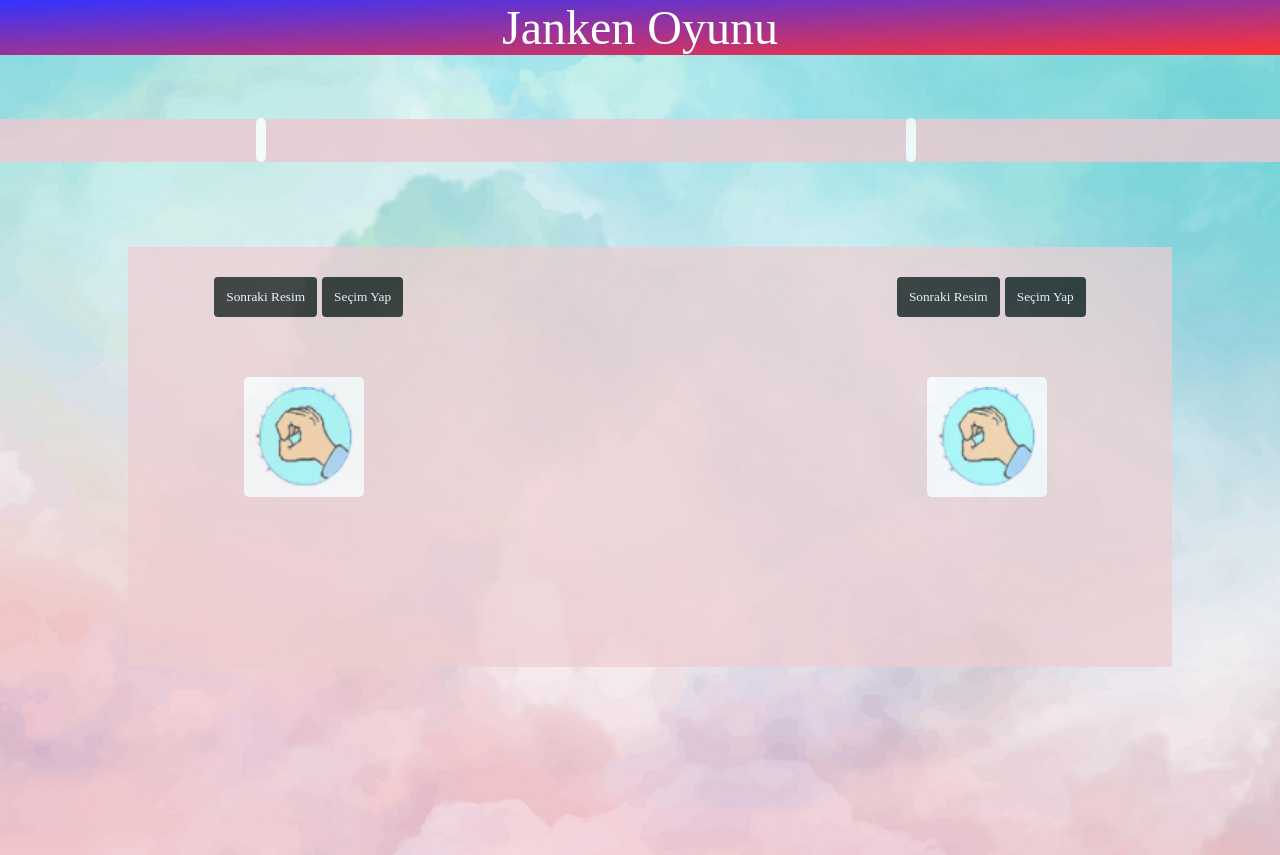
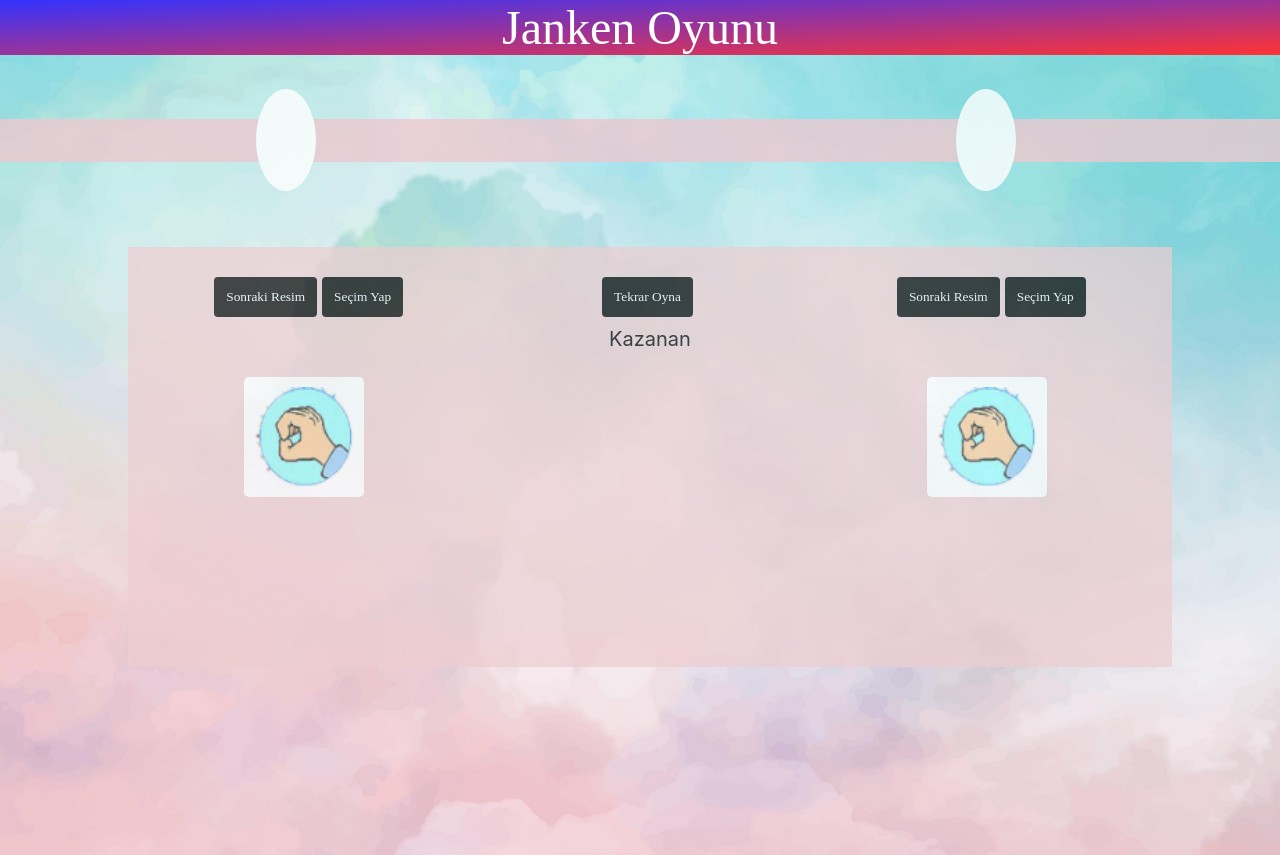
Before and after one commit to AliEmreBolukbasi/jankenGame, a React (Create React App) app: page /game in a window 1280 px wide. Built offline with nearby package versions, Linux system fonts and the light colour scheme.

Commit message:
Sonuç hesaplama

```diff
--- a/src/pages/game/game.css
+++ b/src/pages/game/game.css
@@ -27,15 +27,15 @@
 .firstUserName{
     margin-left: 20%;
     background-color: white;
-    padding: 11px 5px;
-    border-radius: 5px;
+    padding: 40px 30px;
+    border-radius: 50%;
 }
 
 .secondUserName{
     margin-left: 50%;
     background-color: white;
-    padding: 11px 5px;
-    border-radius: 5px;
+    padding: 40px 30px;
+    border-radius: 50%;
 }
 
 .gameBox{
@@ -80,6 +80,12 @@
     border-radius: 5px;
 }
 
+.gameResultTitle{
+    position: relative;
+    display: block;
+    margin-top: 10px;
+}
+
 .nextImgButton{
     height: 40px;
     margin-right: 5px;
--- a/src/pages/game/game.js
+++ b/src/pages/game/game.js
@@ -1,17 +1,19 @@
 import React, {useState,useEffect} from 'react'
 import './game.css'
 import ProjectHeader from '../../components/layout/projectHeader/projectHeader'
+import ResultCalculate from '../../utils/resultCalculate/resultCalculate';
 
 export default function Game() {
+    const [firstUserImageIndex, setFUserImageIndex] = useState(0);
+    const [firstUserImage, setFirstUserImage] = useState('');
+    const [secUserImageIndex, setSUserImageIndex] = useState(0);
+    const [secUserImage, setSecUserImage] = useState('');
+    const [firstUserDisable, setFirstUserDisable] = useState(false);
+    const [secUserDisable, setSecUserDisable] = useState(false);
     const secim = [
         "air", "water", "dragon", "devil", "lightning",
         "gun", "rock", "fire", "scissors", "snake", "human", "tree", "wolf", "sponge", "paper"
     ];
-
-      const [firstUserImageIndex, setFUserImageIndex] = useState(0);
-      const [firstUserImage, setFirstUserImage] = useState('');
-      const [secUserImageIndex, setSUserImageIndex] = useState(0);
-      const [secUserImage, setSecUserImage] = useState('');
 
     useEffect(() => {
         // Sayfa yüklendiğinde veya firstUserImageIndex veya secUserImageIndex değiştiğinde çalışır
@@ -29,6 +31,18 @@ export default function Game() {
         setSUserImageIndex((prevIndex) => (prevIndex + 1) % secim.length);
     };
 
+    const selectImgUser = (value) =>{
+        if(value == "First"){
+            setFirstUserDisable(true)
+        }else{
+            setSecUserDisable(true)
+        }
+    };
+
+    const newGame = () => {
+        setFirstUserDisable(false)
+        setSecUserDisable(false)
+    };
 
   return (
     <div className='body'>
@@ -41,18 +55,18 @@ export default function Game() {
             <div className='gameBox'>
                 <div className='firstPlayerBox'>
                     <img className='gameImg' src={firstUserImage} alt={`Image ${firstUserImageIndex}`} />
-                    <button className='nextImgButton' onClick={handleFirstUserImage}>Sonraki Resim</button>
-                    <button className='gameImgButton' onClick={handleFirstUserImage}>Seçim Yap</button>
+                    <button disabled={firstUserDisable} className='nextImgButton' onClick={handleFirstUserImage}>Sonraki Resim</button>
+                    <button className='gameImgButton' onClick={e => selectImgUser("First")}>Seçim Yap</button>
                 </div>
                 <div className='sonucBox'>
-                    {/* <img className='gameImg' style={{marginLeft:0}} src={currentImage} alt={`Image ${currentImageIndex}`} />   */}
-                    {/* <button className='nextImgButton'  onClick={handleSecUserImage}>Tekrar Oyna</button>                   */}
-                    {/* <span>Sonuç</span> */}
+                    <ResultCalculate firstValue={firstUserDisable} secValue={secUserDisable} />
+                    <button className='nextImgButton'  onClick={newGame}>Tekrar Oyna</button>
+                    <span className='gameResultTitle'>Kazanan</span>
                 </div>
                 <div className='secPlayerBox'>
                     <img className='gameImg' src={secUserImage} alt={`Image ${secUserImageIndex}`} />
-                    <button className='nextImgButton' onClick={handleSecUserImage}>Sonraki Resim</button>
-                    <button className='gameImgButton' onClick={handleSecUserImage}>Seçim Yap</button>
+                    <button disabled={secUserDisable} className='nextImgButton' onClick={handleSecUserImage}>Sonraki Resim</button>
+                    <button className='gameImgButton' onClick={e => selectImgUser("Second")}>Seçim Yap</button>
                 </div>
             </div>
         </div>
--- /dev/null
+++ b/src/utils/resultCalculate/resultCalculate.js
@@ -0,0 +1,21 @@
+import React , { useState,useEffect }from 'react';
+
+export default function ResultCalculate({ firstValue,secValue }) {
+  const [resultImg, setresultImg] = useState('');
+
+  function validateInput() {
+    if(firstValue && secValue){
+        setresultImg(firstValue)
+    }
+  }
+
+  useEffect(()=>{
+    validateInput();
+  },[firstValue,secValue]);
+
+  return (
+    <div>
+    {resultImg && <img className='gameImg' style={{ marginLeft: 0 }} src={resultImg} alt="Result Image" />}
+  </div>
+  );
+}
```
Also changed, not shown: src/store/secimContext/secimContext.js (deleted, +0 -34 lines). Lines whose indentation alone changed are shown as unchanged.
